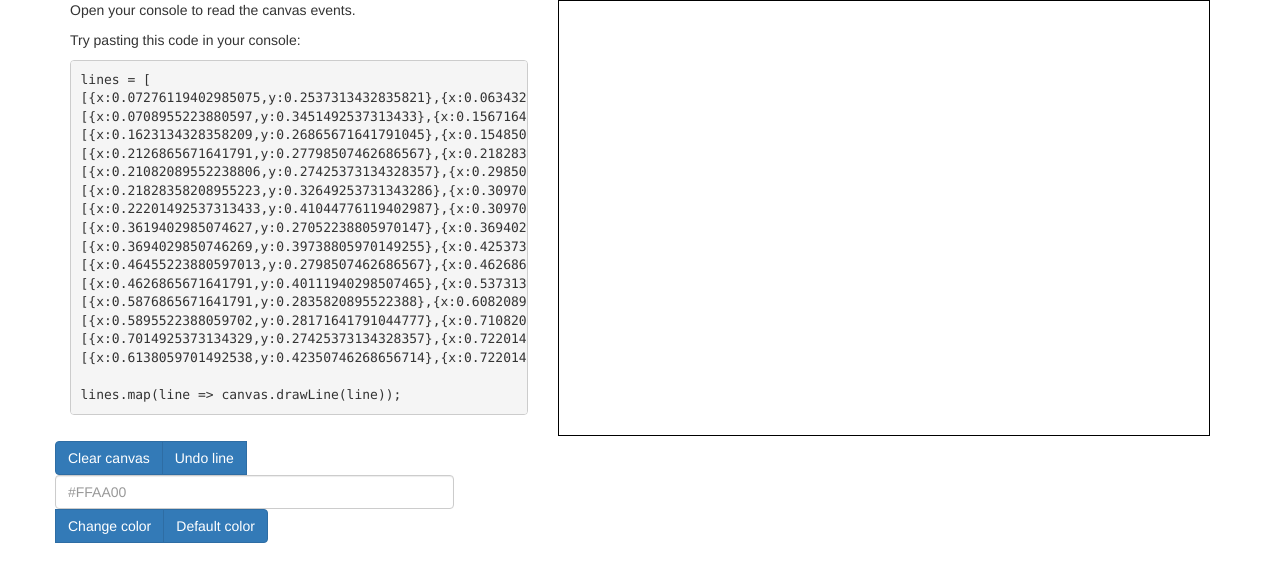
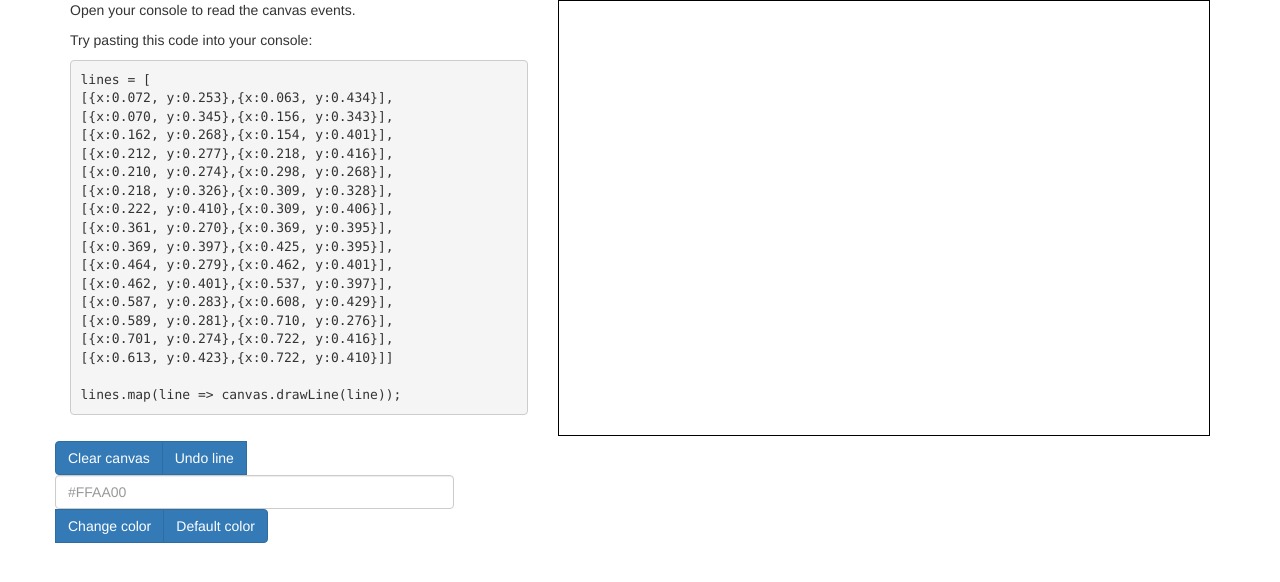
Before and after one commit to ChrisVilches/PortrayCanvas, a website built with webpack: page demo-programmatic-usage.html in a window 1280 px wide. Built offline with nearby package versions, Linux system fonts and the light colour scheme.

Commit message:
drawLine programatico mejorado

```diff
--- a/demo-configuration.html
+++ b/demo-programmatic-usage.html
@@ -15,25 +15,25 @@
         <div class="col-md-5">
           <p>Open your console to read the canvas events.</p>
 
-          <p>Try pasting this code in your console:</p>
+          <p>Try pasting this code into your console:</p>
 
           <pre>
 lines = [
-[{x:0.07276119402985075,y:0.2537313432835821},{x:0.06343283582089553,y:0.43470149253731344}],
-[{x:0.0708955223880597,y:0.3451492537313433},{x:0.15671641791044777,y:0.34328358208955223}],
-[{x:0.1623134328358209,y:0.26865671641791045},{x:0.15485074626865672,y:0.40111940298507465}],
-[{x:0.2126865671641791,y:0.27798507462686567},{x:0.21828358208955223,y:0.416044776119403}],
-[{x:0.21082089552238806,y:0.27425373134328357},{x:0.29850746268656714,y:0.26865671641791045}],
-[{x:0.21828358208955223,y:0.32649253731343286},{x:0.30970149253731344,y:0.3283582089552239}],
-[{x:0.22201492537313433,y:0.41044776119402987},{x:0.30970149253731344,y:0.40671641791044777}],
-[{x:0.3619402985074627,y:0.27052238805970147},{x:0.3694029850746269,y:0.39552238805970147}],
-[{x:0.3694029850746269,y:0.39738805970149255},{x:0.4253731343283582,y:0.39552238805970147}],
-[{x:0.46455223880597013,y:0.2798507462686567},{x:0.4626865671641791,y:0.40111940298507465}],
-[{x:0.4626865671641791,y:0.40111940298507465},{x:0.5373134328358209,y:0.39738805970149255}],
-[{x:0.5876865671641791,y:0.2835820895522388},{x:0.6082089552238806,y:0.4291044776119403}],
-[{x:0.5895522388059702,y:0.28171641791044777},{x:0.710820895522388,y:0.27611940298507465}],
-[{x:0.7014925373134329,y:0.27425373134328357},{x:0.7220149253731343,y:0.416044776119403}],
-[{x:0.6138059701492538,y:0.42350746268656714},{x:0.7220149253731343,y:0.41044776119402987}]]
+[{x:0.072, y:0.253},{x:0.063, y:0.434}],
+[{x:0.070, y:0.345},{x:0.156, y:0.343}],
+[{x:0.162, y:0.268},{x:0.154, y:0.401}],
+[{x:0.212, y:0.277},{x:0.218, y:0.416}],
+[{x:0.210, y:0.274},{x:0.298, y:0.268}],
+[{x:0.218, y:0.326},{x:0.309, y:0.328}],
+[{x:0.222, y:0.410},{x:0.309, y:0.406}],
+[{x:0.361, y:0.270},{x:0.369, y:0.395}],
+[{x:0.369, y:0.397},{x:0.425, y:0.395}],
+[{x:0.464, y:0.279},{x:0.462, y:0.401}],
+[{x:0.462, y:0.401},{x:0.537, y:0.397}],
+[{x:0.587, y:0.283},{x:0.608, y:0.429}],
+[{x:0.589, y:0.281},{x:0.710, y:0.276}],
+[{x:0.701, y:0.274},{x:0.722, y:0.416}],
+[{x:0.613, y:0.423},{x:0.722, y:0.410}]]
 
 lines.map(line => canvas.drawLine(line));
 </pre>
```
Also changed, not shown: demo-custom-css.html (+1 -1 lines).
